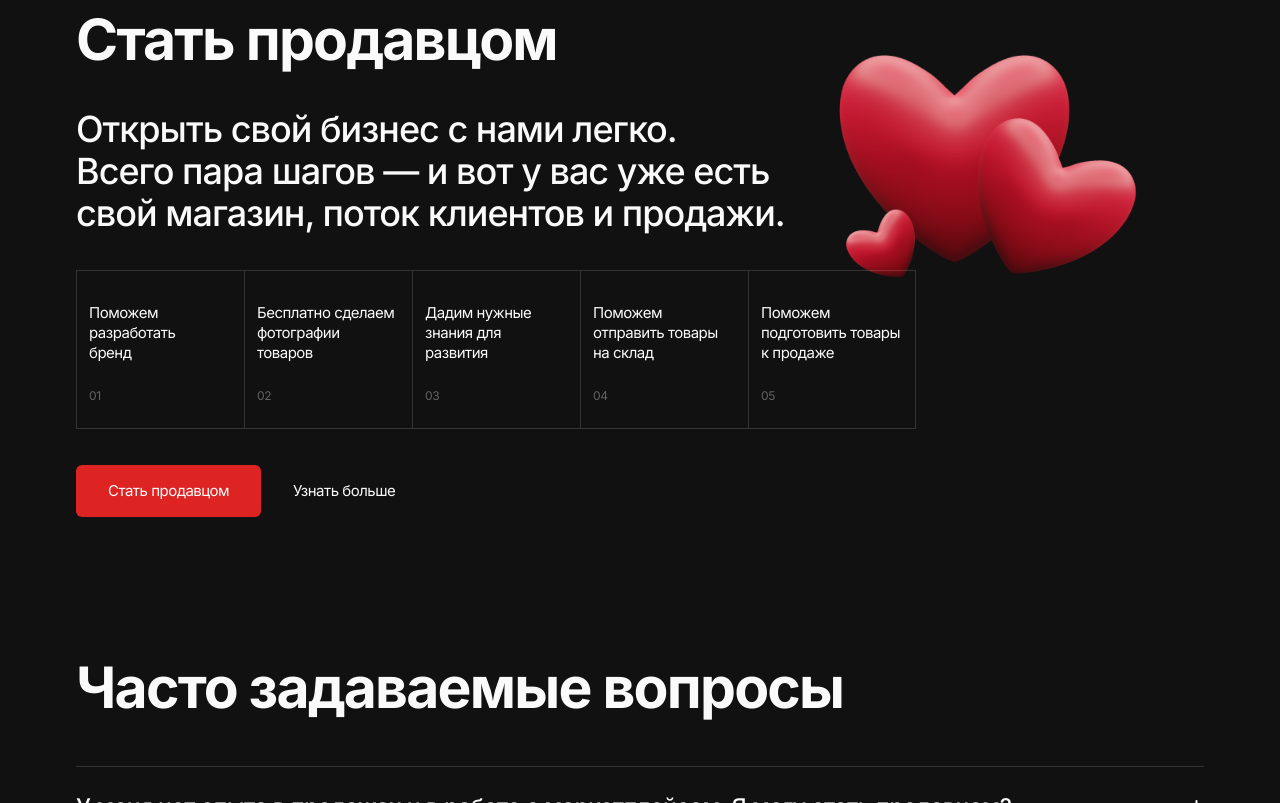
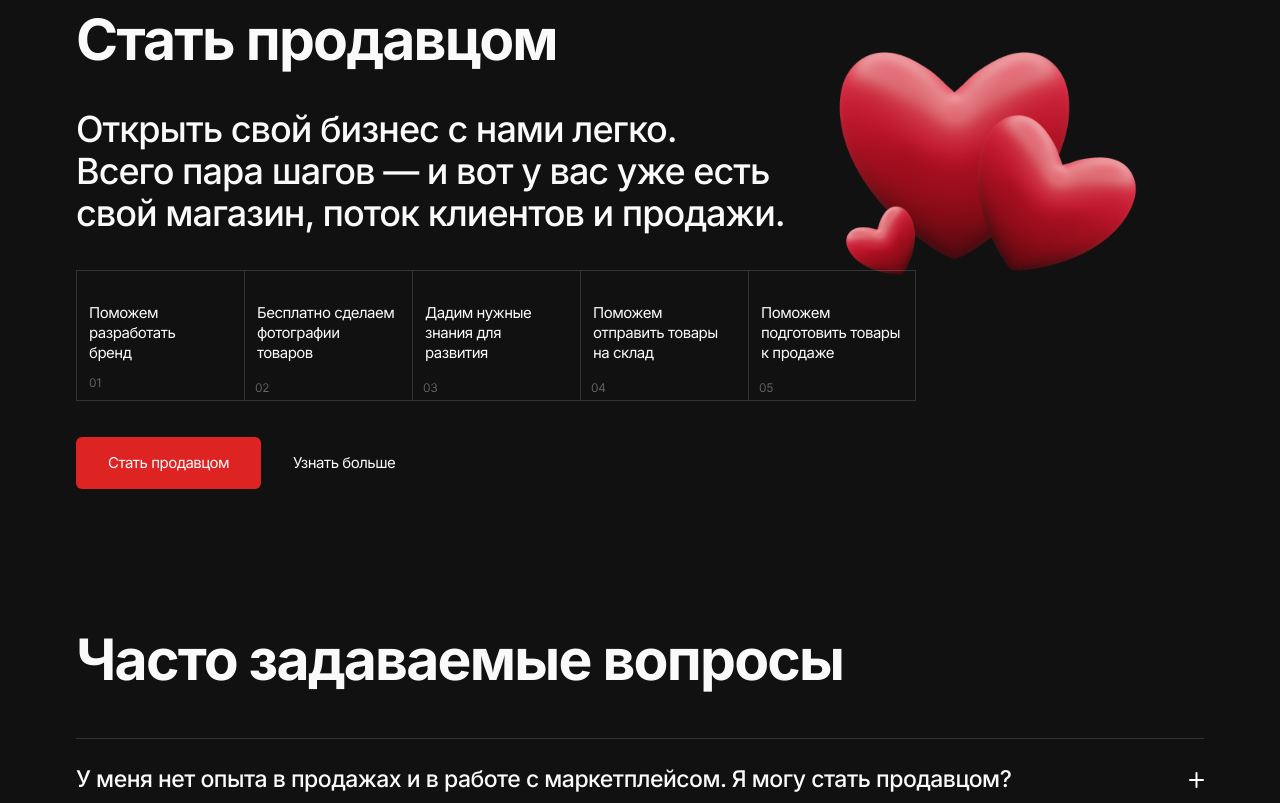
Before and after one commit to AngelikaPrik/KE_TEST, a plain HTML site: page index.html in a window 1280 px wide. Shown: the part 1567-2370 px from the top of the page. Drawn offline with nearby package versions, Linux system fonts and the light colour scheme.

Commit message:
seller section changes

```diff
--- a/index.html
+++ b/index.html
@@ -108,27 +108,27 @@
 					<div class="seller__item">
 						<img src="img/seller/Vector.svg" alt="">
 						<p>Поможем разработать <br>бренд</p>
-						<p class="seller__num">01</p>
+						<img src="img/seller/01.svg" alt="">
 					</div>
 					<div class="seller__item">
 						<img src="img/seller/Vector-1.svg" alt="">
 						<p>Бесплатно сделаем фотографии товаров</p>
-						<p class="seller__num">02</p>
+						<img class="seller__num" src="img/seller/02.svg" alt="">
 					</div>
 					<div class="seller__item">
 						<img src="img/seller/Vector-2.svg" alt="">
 						<p>Дадим нужные знания для развития</p>
-						<p class="seller__num">03</p>
+						<img class="seller__num" src="img/seller/03.svg" alt="">
 					</div>
 					<div class="seller__item">
 						<img src="img/seller/Vector-3.svg" alt="">
 						<p>Поможем отправить товары на склад</p>
-						<p class="seller__num">04</p>
+						<img class="seller__num" src="img/seller/04.svg" alt="">
 					</div>
 					<div class="seller__item">
 						<img src="img/seller/Vector-4.svg" alt="">
 						<p>Поможем подготовить товары к продаже</p>
-						<p class="seller__num">05</p>
+						<img class="seller__num" src="img/seller/05.svg" alt="">
 					</div>
 				</div>
 				<div class="btn__block">
--- a/scss/style.scss
+++ b/scss/style.scss
@@ -285,12 +285,12 @@ h5 {
 	display: flex;
 	flex-direction: column;
 	align-items: flex-start;
-	justify-content: flex-end;
+	justify-content: flex-start;
 	width: 168px;
 	padding: 20px 12px 12px;
 	border: $borderLine;
 	border-right: none;
-
+	position: relative;
 	&:last-child {
 		border-right: $borderLine;
 	}
@@ -298,6 +298,7 @@ h5 {
 	& p {
 		margin: 12px 0;
 		max-width: 140px;
+		margin-bottom: 15px;
 	}
 
 	.seller__num {
@@ -305,6 +306,11 @@ h5 {
 		line-height: 17px;
 		letter-spacing: -0.25px;
 		color: #646363;
+	}
+	.seller__num {
+		position: absolute;
+		bottom: 6%;
+		left: 6%;
 	}
 }
 
@@ -570,10 +576,10 @@ footer {
 	.seller::before {
 		top: 2%;
 	}
-	.seller__item {
+/* 	.seller__item {
 		width: calc(100% / 6);
 	}
-
+ */
 	.seller__desc {
 		font-size: 23px;
 		line-height: 32px;
@@ -769,6 +775,9 @@ footer {
 			font-size: 15px;
 			line-height: 24px;
 		}
+		.heading {
+			margin-top: 24px;
+		}
 	}
 	.statistics__text {
 		width: 100%;
```
Also changed, not shown: css/style.css, img/seller/01.svg (added), img/seller/02.svg (added), img/seller/03.svg (added), img/seller/04.svg (added), img/seller/05.svg (added), img/seller/hearts.svg.
